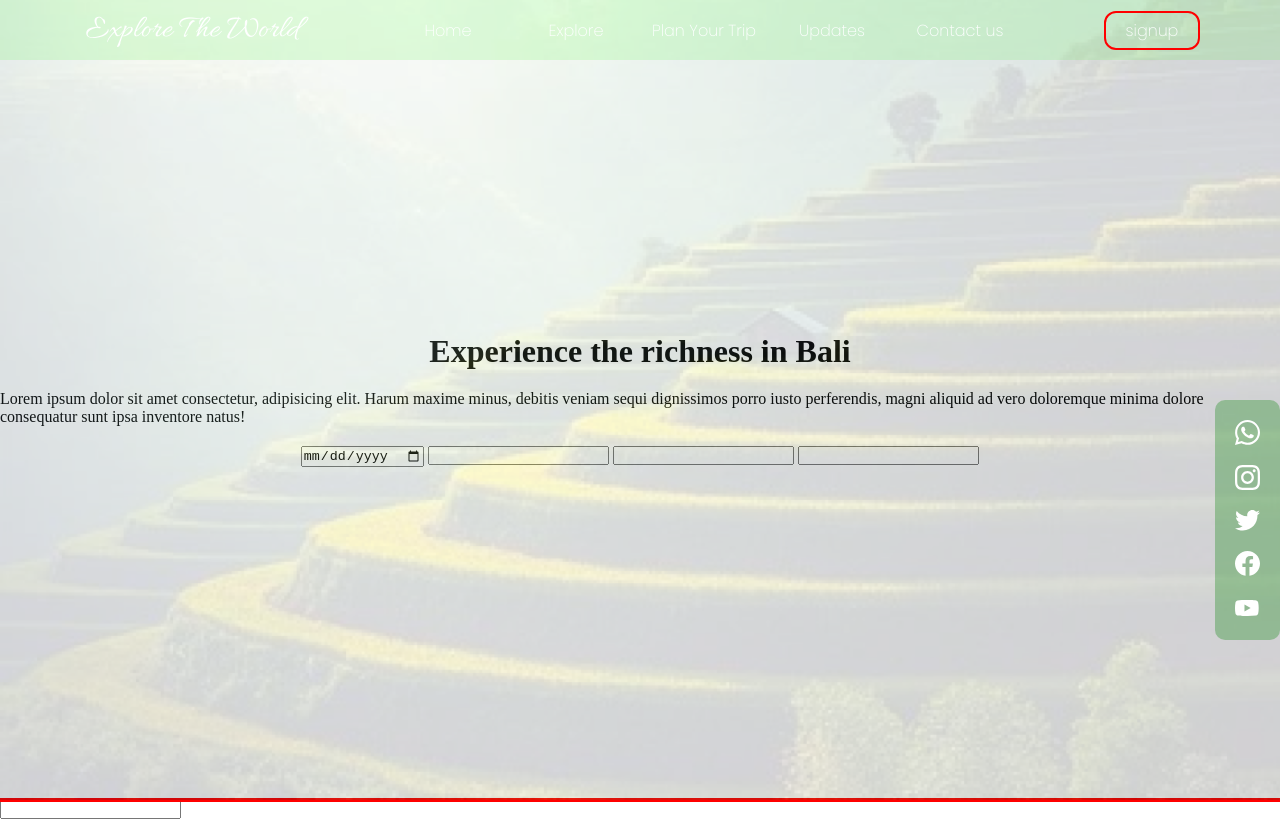
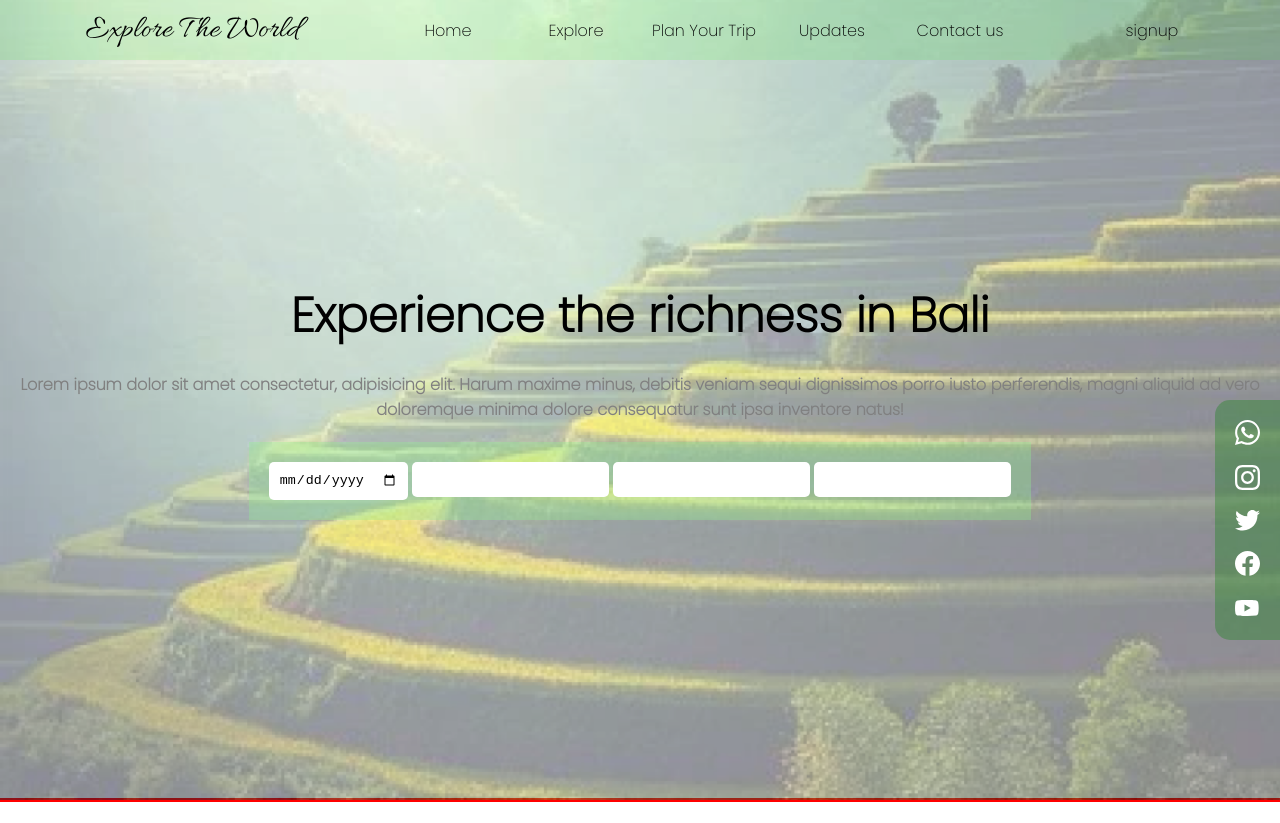
Before and after one commit to Parth589/htmlCssJs, a plain HTML site: page Project-Bali/index.html in a window 1280 px wide. Shown: the top 823 px of the page. Drawn offline with Linux system fonts and the light colour scheme.

Commit message:
pg1 styling done

```diff
--- a/Project-Bali/css/style.css
+++ b/Project-Bali/css/style.css
@@ -1,5 +1,9 @@
 @import url('https://fonts.googleapis.com/css2?family=Allura&display=swap');
 @import url('https://fonts.googleapis.com/css2?family=Poppins:wght@200&display=swap');
+::selection {
+  background-color: lightgreen;
+  color: black;
+}
 * {
   margin: 0;
   padding: 0;
@@ -50,12 +54,14 @@ nav > *:nth-child(3) {
 
 #signup a {
   padding: 5px 20px;
-  outline: 2px solid red;
+
   border-radius: 10px;
   text-decoration: none;
-  color: white;
+  color: black;
 }
-
+#signup a:hover {
+  outline: 3px solid black;
+}
 nav > ul {
   display: flex;
   flex-wrap: wrap;
@@ -65,9 +71,7 @@ nav > ul > * {
   text-align: center;
   flex-basis: 20%;
   cursor: pointer;
-}
-header {
-  color: white;
+  height: 100%;
 }
 nav > ul > li:hover {
   text-decoration: underline;
@@ -86,7 +90,9 @@ nav > ul > li:hover {
   top: 50%;
   bottom: 50%;
   height: max-content;
-  border-radius: 10px;
+  border-radius: 15px;
+  border-top-right-radius: 0;
+  border-bottom-right-radius: 0;
   gap: 20px;
 }
 #contact-widget > img {
@@ -100,11 +106,11 @@ nav > ul > li:hover {
   position: absolute;
   top: 0;
   left: 0;
-  z-index: 2;
+  z-index: 1;
   height: 100%;
   width: 100%;
   background-size: cover;
-  opacity: 0.2;
+  opacity: 0.5;
   /* will change to some visible bg image  */
 }
 #pg1 {
@@ -115,3 +121,29 @@ nav > ul > li:hover {
   justify-content: center;
   align-items: center;
 }
+#pg1 > * {
+  z-index: 2;
+}
+#pg1 > h1 {
+  font-size: 3rem;
+  font-family: 'Poppins', sans-serif;
+}
+#pg1 > p {
+  font-family: 'Poppins', sans-serif;
+  text-align: center;
+  font-weight: bold;
+  color: gray;
+}
+#info {
+  background-color: rgba(144, 238, 144, 0.342);
+  padding: 20px;
+}
+#info > * {
+  padding: 10px;
+  border-radius: 5px;
+  border: 0;
+}
+#info > input:focus {
+  /* border: 0; */
+  outline: 2px solid gray;
+}
--- a/Project-Bali/index.html
+++ b/Project-Bali/index.html
@@ -48,17 +48,8 @@
           <input type="text" name="another-text" id="Inptxt3" />
         </div>
       </div>
-      <div id="pg2" class="pgs">
-        <input type="text" name="text" id="Inptxt2" />
-      </div>
-      <div id="pg3" class="pgs">
-        <div id="info">
-          <input type="date" name="date" id="InpDate" />
-          <input type="text" name="text" id="Inptxt2" />
-          <input type="text" name="other-text" id="Inptxt2" />
-          <input type="text" name="another-text" id="Inptxt3" />
-        </div>
-      </div>
+      <div id="pg2" class="pgs"></div>
+      <div id="pg3" class="pgs"></div>
       <div id="pg4" class="pgs"></div>
     </main>
   </body>
```
